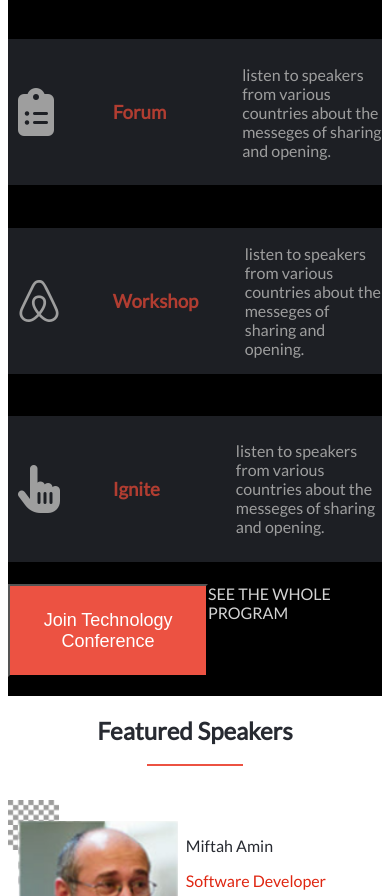
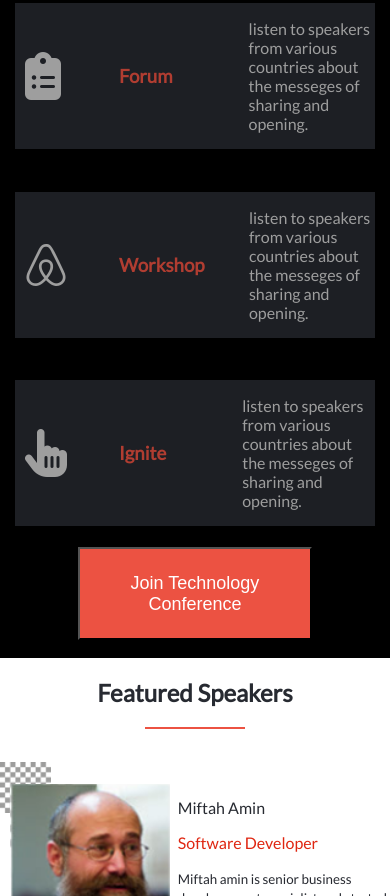
Before and after one commit to miftah1991/Technology-Conference-, a website: page index.html in a window 390 px wide. Shown: the part 1073-1969 px from the top of the page. Drawn offline with Linux system fonts and the light colour scheme; a web font is replaced by a local one.

Commit message:
Fix top navigation, hide see all program link in mobile version, Acknowledgements in md file

```diff
--- a/index.html
+++ b/index.html
@@ -133,7 +133,6 @@
 
           <div class="program-footer">
               <button type="button" class="program-join">Join Technology Conference</button>
-              SEE THE WHOLE PROGRAM
           </div>
           <div class="program-all">
             <a href="/" class="program-all-link">SEE THE WHOLE PROGRAM</a>
--- a/style/style.css
+++ b/style/style.css
@@ -1,6 +1,9 @@
 body {
   font-family: "Lato", sans-serif;
   color: #272a31;
+  margin: 0;
+  padding: 0;
+  box-sizing: border-box;
 }
 
 .mobile-menu {
@@ -114,6 +117,8 @@ figure {
   background: black;
   gap: 2.5vh;
   color: #d3d3d3;
+  padding-left: 15px;
+  padding-right: 15px;
 }
 
 .program-heading {
@@ -352,6 +357,10 @@ figcaption {
     display: none;
   }
 
+  .mob-bar {
+    display: none;
+  }
+
   .past-container {
     flex-direction: row;
   }
```
Also changed, not shown: about.html (+2 -2 lines), README.md.
